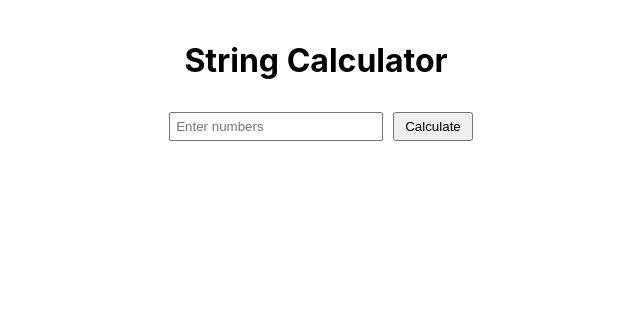
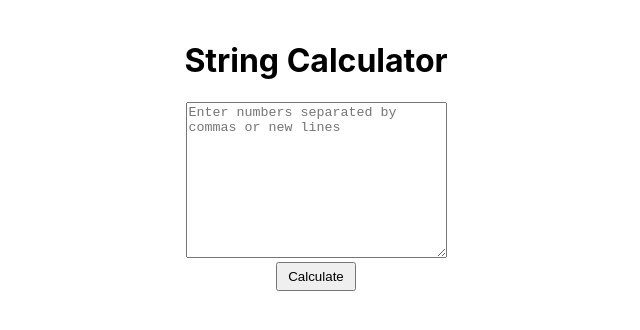
Before and after one commit to RajkumariRai/incubyteassesment, a React (Create React App) app: page / in a window 1280 px wide. Shown: the top 330 px of the page, without its empty margins (324-964 px from the left). Built offline with nearby package versions, Linux system fonts and the light colour scheme.

Commit message:
handle multiple line UI

```diff
--- a/src/components/StringCalculator.tsx
+++ b/src/components/StringCalculator.tsx
@@ -6,7 +6,7 @@ const StringCalculator: React.FC = () => {
   const [result, setResult] = useState<number | null>(null);
   const [error, setError] = useState<string | null>(null);
 
-  const handleInputChange = (e: React.ChangeEvent<HTMLInputElement>) => {
+  const handleInputChange = (e: React.ChangeEvent<HTMLTextAreaElement>) => {
     setInput(e.target.value);
   };
 
@@ -24,18 +24,19 @@ const StringCalculator: React.FC = () => {
         setError("An unknown error occurred");
       }
     }
-
   };
 
   return (
     <div>
       <h1>String Calculator</h1>
-      <input
-        type="text"
+      <textarea
         value={input}
         onChange={handleInputChange}
-        placeholder="Enter numbers"
+        placeholder="Enter numbers separated by commas or new lines"
+        rows={10}
+        cols={30}
       />
+      <br />
       <button onClick={handleCalculate}>Calculate</button>
       {result !== null && <p>Result: {result}</p>}
       {error && <p style={{ color: 'red' }}>{error}</p>}
```
Lines whose indentation alone changed are shown as unchanged.
